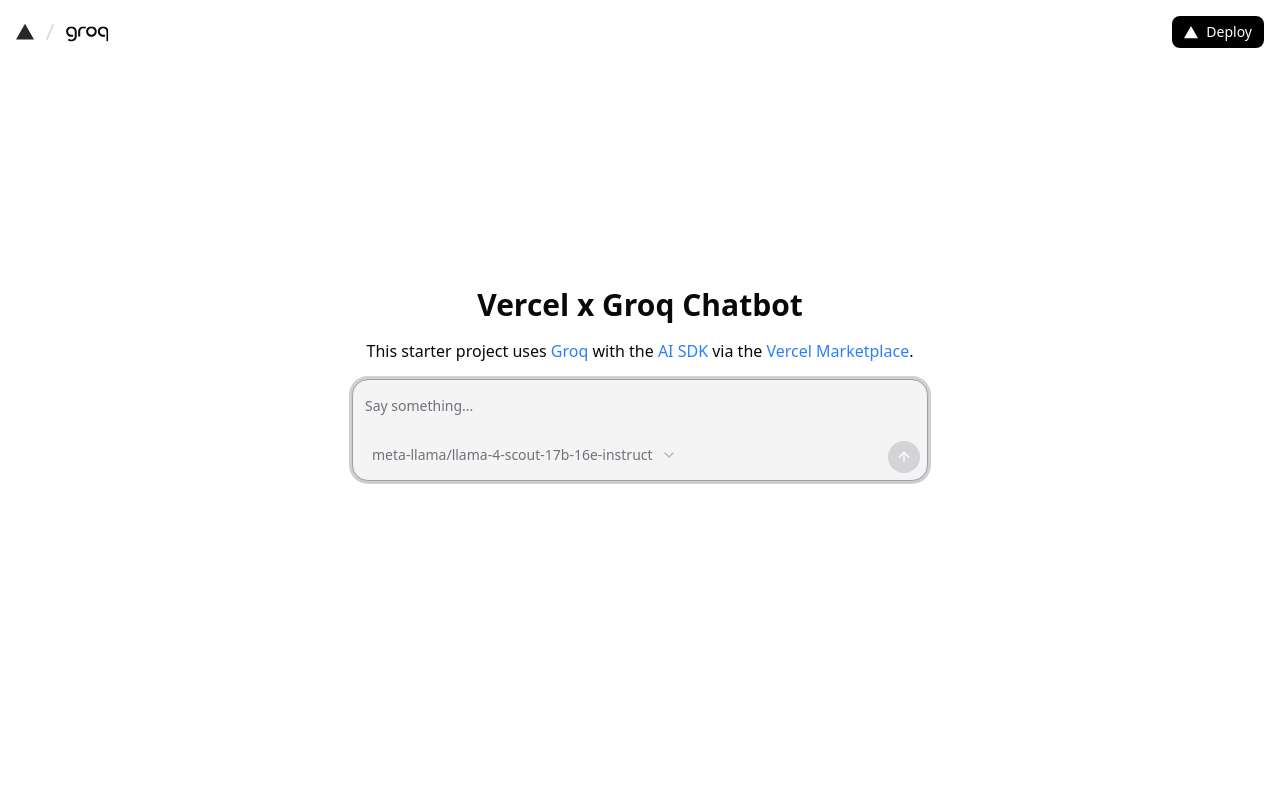
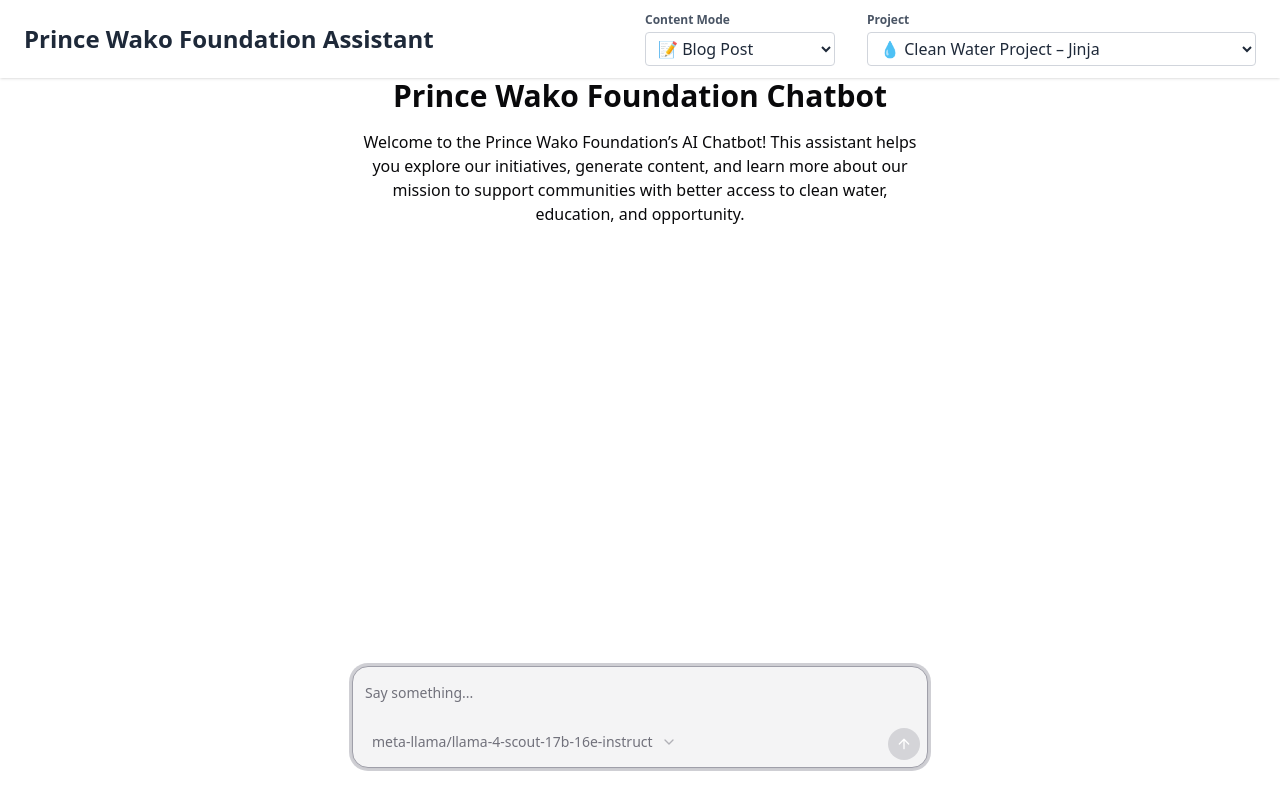
Before and after one commit to SenseiKaih/ai-sdk-wako-foundation, a Next.js app: page / in a window 1280 px wide. Built offline with nearby package versions, Linux system fonts and the light colour scheme; what @ai-sdk/groq would draw is missing.

Commit message:
changes in commit

```diff
--- a/app/layout.tsx
+++ b/app/layout.tsx
@@ -14,9 +14,7 @@
 });
 
 export const metadata: Metadata = {
-  title: "Vercel x Groq Chatbot",
-  description:
-    "This starter project uses Groq with the AI SDK via the Vercel Marketplace",
+  title: "Prince Wako Foundation AI - Chatbot",
 };
 
 export default function RootLayout({
--- a/components/chat.tsx
+++ b/components/chat.tsx
@@ -1,37 +1,102 @@
 "use client";
 
+import { useState, FormEvent } from "react";
+import { toast } from "sonner";
+import { useChat } from "@ai-sdk/react";
+
+// Import your model definitions (assuming you have them)
 import { defaultModel, modelID } from "@/ai/providers";
-import { useChat } from "@ai-sdk/react";
-import { useState } from "react";
+
+// Import Wako data & system prompt
+import {
+  modes,
+  projects,
+  generateSystemPrompt,
+  ModeType,
+  ProjectType,
+} from "./wakoData";
+
+// Import your other components
+import { Header } from "./header";
+import { Messages } from "./messages";
+import { ProjectOverview } from "./project-overview";
 import { Textarea } from "./textarea";
-import { ProjectOverview } from "./project-overview";
-import { Messages } from "./messages";
-import { Header } from "./header";
-import { toast } from "sonner";
 
+/**
+ * A final Chat.tsx that compiles with no TS errors,
+ * referencing your Wako data from `@/lib/wakoData`.
+ */
 export default function Chat() {
+  // The user's chosen model
   const [selectedModel, setSelectedModel] = useState<modelID>(defaultModel);
-  const { messages, input, handleInputChange, handleSubmit, status, stop } =
-    useChat({
+
+  // The user's chosen content mode / project, typed from wakoData
+  const [foundationMode, setFoundationMode] = useState<ModeType>("blog");
+  const [foundationProject, setFoundationProject] =
+    useState<ProjectType>("cleanWater");
+
+  // Hooks from `@ai-sdk/react`
+  const {
+    messages,
+    input,
+    handleInputChange,
+    handleSubmit: originalHandleSubmit,
+    status,
+    stop,
+    setMessages,
+  } = useChat({
     maxSteps: 5,
-      body: {
-        selectedModel,
-      },
+    body: { selectedModel },
     onError: (error) => {
-        toast.error(
-          error.message.length > 0
-            ? error.message
-            : "An error occured, please try again later.",
-          { position: "top-center", richColors: true },
-        );
+      toast.error(error.message || "An error occurred", {
+        position: "top-center",
+        richColors: true,
+      });
     },
   });
 
+  // Check if the AI is currently streaming
   const isLoading = status === "streaming" || status === "submitted";
 
+  /**
+   * Intercept form submission to prepend a system message
+   * (based on the user's chosen mode/project).
+   */
+  function onSubmit(e: FormEvent<HTMLFormElement>) {
+    e.preventDefault();
+
+    // 1) Generate system message
+    const systemMsg = {
+      id: Date.now().toString(),
+      role: "system" as const,
+      content: generateSystemPrompt(foundationMode, foundationProject),
+    };
+
+    // 2) Insert system message, then proceed with normal submission
+    setMessages((prev) => [systemMsg, ...prev]);
+    originalHandleSubmit(e);
+  }
+
   return (
-    <div className="h-dvh flex flex-col justify-center w-full stretch">
-      <Header />
+    <div className="h-dvh flex flex-col w-full">
+      {/*
+        The new `Header` that uses `foundationMode` / `foundationProject`
+        plus the typed `modes` / `projects`
+      */}
+      <Header
+        foundationMode={foundationMode}
+        setFoundationMode={setFoundationMode}
+        foundationProject={foundationProject}
+        setFoundationProject={setFoundationProject}
+        modes={modes}
+        projects={projects}
+      />
+
+      {/*
+        Either show an overview if there are no messages,
+        or show the chat messages
+      */}
+      <div className="flex-1 overflow-auto">
         {messages.length === 0 ? (
           <div className="max-w-xl mx-auto w-full">
             <ProjectOverview />
@@ -39,9 +104,14 @@
         ) : (
           <Messages messages={messages} isLoading={isLoading} status={status} />
         )}
+      </div>
+
+      {/*
+        The input form pinned at the bottom
+      */}
       <form
-        onSubmit={handleSubmit}
-        className="pb-8 bg-white dark:bg-black w-full max-w-xl mx-auto px-4 sm:px-0"
+        onSubmit={onSubmit}
+        className="bg-white dark:bg-black w-full max-w-xl mx-auto px-4 sm:px-0 pb-8"
       >
         <Textarea
           selectedModel={selectedModel}
--- a/components/header.tsx
+++ b/components/header.tsx
@@ -1,63 +1,74 @@
-import Link from "next/link";
-import { DeployButton } from "./deploy-button";
-import { GroqIcon } from "./icons";
+"use client";
 
-export const Header = () => {
+import { ChangeEvent } from "react";
+import { ModeType, ProjectType } from "./wakoData";
+
+interface HeaderProps {
+  foundationMode: ModeType;
+  setFoundationMode: (mode: ModeType) => void;
+  foundationProject: ProjectType;
+  setFoundationProject: (project: ProjectType) => void;
+  modes: Record<string, { label: string }>;
+  projects: Record<string, { label: string; summary: string }>;
+}
+
+export function Header({
+  foundationMode,
+  setFoundationMode,
+  foundationProject,
+  setFoundationProject,
+  modes,
+  projects,
+}: HeaderProps) {
   return (
-    <div className="fixed right-0 left-0 w-full top-0 bg-white dark:bg-zinc-950">
-      <div className="flex justify-between items-center p-4">
-        <div className="flex flex-row items-center gap-2 shrink-0 ">
-          <span className="jsx-e3e12cc6f9ad5a71 flex flex-row items-center gap-2 home-links">
-            <Link
-              className="text-zinc-800 dark:text-zinc-100 -translate-y-[.5px]"
-              rel="noopener"
-              target="_blank"
-              href="https://vercel.com/"
-            >
-              <svg
-                data-testid="geist-icon"
-                height={18}
-                strokeLinejoin="round"
-                viewBox="0 0 16 16"
-                width={18}
-                style={{ color: "currentcolor" }}
-              >
-                <path
-                  fillRule="evenodd"
-                  clipRule="evenodd"
-                  d="M8 1L16 15H0L8 1Z"
-                  fill="currentColor"
-                />
-              </svg>
-            </Link>
-            <div className="jsx-e3e12cc6f9ad5a71 w-4 text-lg text-center text-zinc-300 dark:text-zinc-600">
-              <svg
-                data-testid="geist-icon"
-                height={16}
-                strokeLinejoin="round"
-                viewBox="0 0 16 16"
-                width={16}
-                style={{ color: "currentcolor" }}
-              >
-                <path
-                  fillRule="evenodd"
-                  clipRule="evenodd"
-                  d="M4.01526 15.3939L4.3107 14.7046L10.3107 0.704556L10.6061 0.0151978L11.9849 0.606077L11.6894 1.29544L5.68942 15.2954L5.39398 15.9848L4.01526 15.3939Z"
-                  fill="currentColor"
-                />
-              </svg>
-            </div>
-            <div className="jsx-e3e12cc6f9ad5a71 flex flex-row items-center gap-4">
-              <Link className="flex flex-row items-end gap-2" target="_blank" href="https://groq.com">
-                <GroqIcon size={32} />
-              </Link>
-            </div>
-          </span>
+    <header className="sticky top-0 z-10 bg-white shadow-sm px-6 py-3 flex items-center justify-between">
+      {/* Title on the left */}
+      <h1 className="text-gray-800 text-xl sm:text-2xl font-bold">
+        Prince Wako Foundation Assistant
+      </h1>
+
+      {/* Dropdowns on the right */}
+      <div className="flex items-center gap-8">
+        {/* Content Mode */}
+        <div className="flex flex-col">
+          <label className="text-xs font-semibold text-gray-600 mb-1">
+            Content Mode
+          </label>
+          <select
+            className="border border-gray-300 rounded px-2 py-1 text-gray-800 focus:outline-none focus:ring-1 focus:ring-blue-400"
+            value={foundationMode}
+            onChange={(e: ChangeEvent<HTMLSelectElement>) =>
+              setFoundationMode(e.target.value as ModeType)
+            }
+          >
+            {Object.entries(modes).map(([key, val]) => (
+              <option key={key} value={key}>
+                {val.label}
+              </option>
+            ))}
+          </select>
         </div>
-        <div className="flex flex-row items-center gap-2 shrink-0">
-          <DeployButton />
+
+        {/* Project */}
+        <div className="flex flex-col">
+          <label className="text-xs font-semibold text-gray-600 mb-1">
+            Project
+          </label>
+          <select
+            className="border border-gray-300 rounded px-2 py-1 text-gray-800 focus:outline-none focus:ring-1 focus:ring-blue-400"
+            value={foundationProject}
+            onChange={(e: ChangeEvent<HTMLSelectElement>) =>
+              setFoundationProject(e.target.value as ProjectType)
+            }
+          >
+            {Object.entries(projects).map(([key, val]) => (
+              <option key={key} value={key}>
+                {val.label}
+              </option>
+            ))}
+          </select>
         </div>
       </div>
-    </div>
+    </header>
   );
-};
+}
--- a/components/project-overview.tsx
+++ b/components/project-overview.tsx
@@ -2,19 +2,16 @@
 export const ProjectOverview = () => {
   return (
     <div className="flex flex-col items-center justify-end">
-      <h1 className="text-3xl font-semibold mb-4">Vercel x Groq Chatbot</h1>
-      <p className="text-center">
-        This starter project uses <Link href="https://groq.com/">Groq</Link>{" "}
-        with the <Link href="https://sdk.vercel.ai/docs">AI SDK</Link> via the{" "}
-        <Link href="https://vercel.com/marketplace/groq">
-          Vercel Marketplace
-        </Link>
-        .
+      <h1 className="text-3xl font-semibold mb-4">Prince Wako Foundation Chatbot</h1>
+      <p className="text-center max-w-xl">
+        Welcome to the Prince Wako Foundation’s AI Chatbot! This assistant
+        helps you explore our initiatives, generate content, and learn more about our
+        mission to support communities with better access to clean water, education, and
+        opportunity.
       </p>
     </div>
   );
 };
-
 const Link = ({
   children,
   href,
--- /dev/null
+++ b/components/wakoData.ts
@@ -0,0 +1,53 @@
+// (A) PROJECTS
+export const projects = {
+    cleanWater: {
+      label: "💧 Clean Water Project – Jinja",
+      summary:
+        "Constructed 5+ wells providing safe water to 3,000+ people in rural Uganda. Improved school attendance, reduced waterborne diseases, etc.",
+    },
+    education: {
+      label: "🏫 Building Schools for Future Leaders – Kaliro",
+      summary:
+        "Constructed schools, employed teachers, supported 200+ students, etc.",
+    },
+    // ... more
+  } as const;
+
+  export type ProjectType = keyof typeof projects;
+
+  // (B) CONTENT MODES
+  export const modes = {
+    blog: { label: "📝 Blog Post" },
+    caption: { label: "📣 Social Caption" },
+    report: { label: "📑 Report Summary" },
+    donor: { label: "💌 Donor Letter" },
+  } as const;
+
+  export type ModeType = keyof typeof modes;
+
+  // (C) Generate system prompt
+  export function generateSystemPrompt(
+    mode: ModeType,
+    projectKey: ProjectType
+  ): string {
+    const project = projects[projectKey];
+    switch (mode) {
+      case "blog":
+        return `You are writing an engaging blog post for Prince Wako Foundation.
+  Focus on this project: ${project.label}
+  Details: ${project.summary}
+  Emphasize impact, personal stories, and mission-driven outcomes.`;
+      case "caption":
+        return `You are crafting a short, powerful social media caption for Prince Wako Foundation.
+  Focus: ${project.label}
+  Use emotional language, clarity, and relevant hashtags.`;
+      case "report":
+        return `You are preparing a professional report summary for ${project.label}.
+  Include statistics, outcomes, and data from ${project.summary}.`;
+      case "donor":
+        return `Compose a donor thank-you letter regarding ${project.label}.
+  Highlight successes, gratitude, future opportunities, etc.`;
+      default:
+        return "";
+    }
+  }
```
Also changed, not shown: app/api/chat/route.ts (+22 -6 lines), 1 other file (tests, documents, lock files or other folders). Lines whose indentation alone changed are shown as unchanged.
